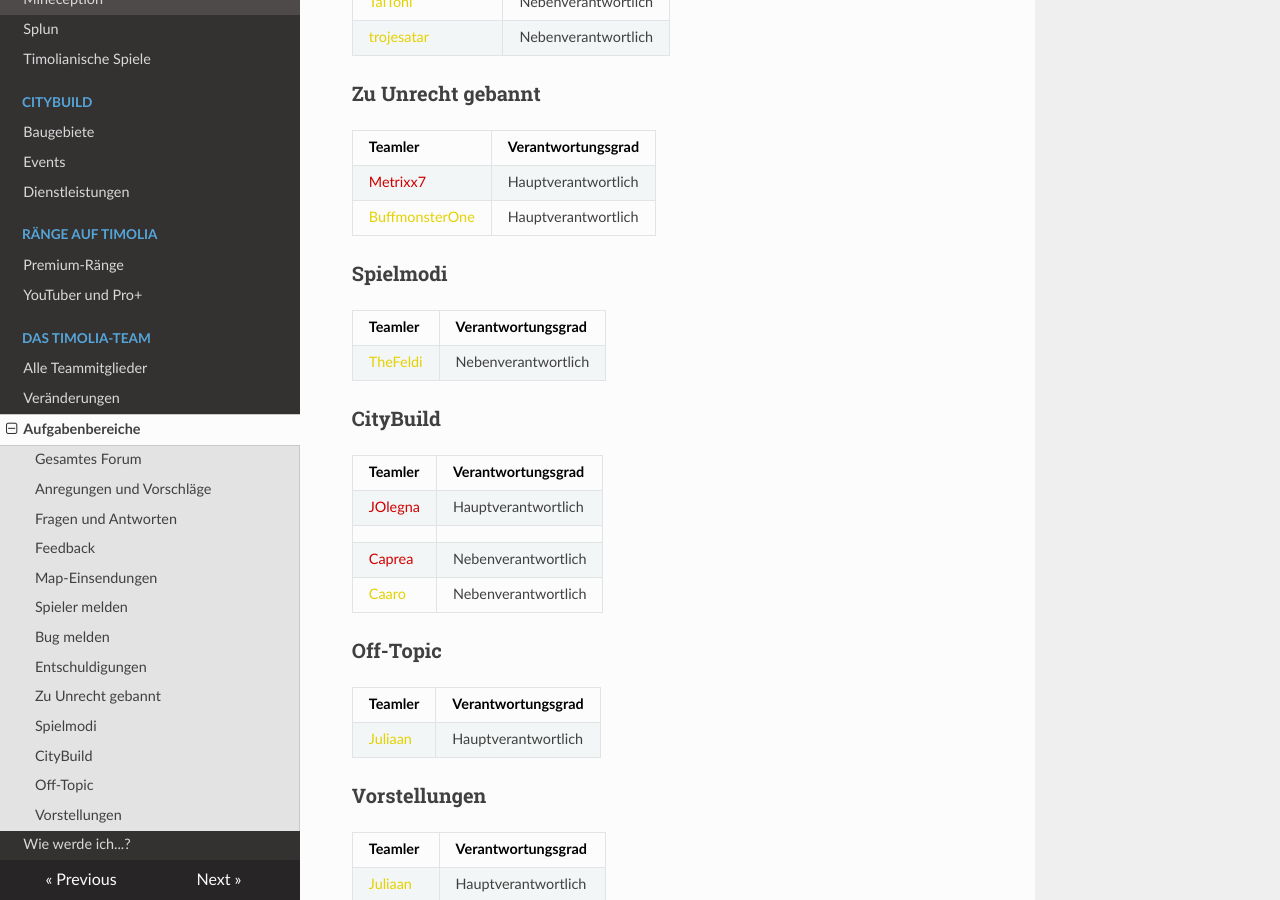
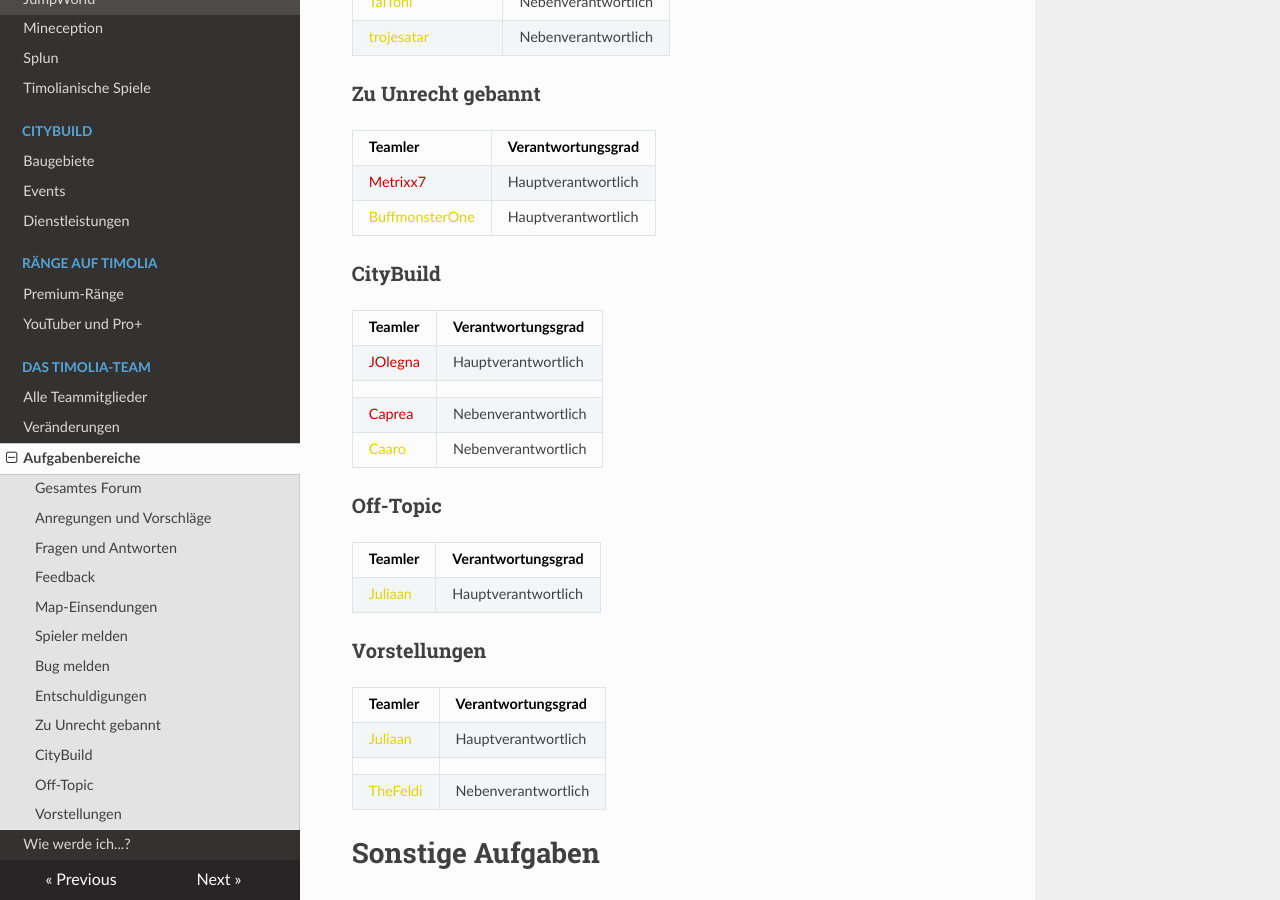
Before and after one commit to TimoliaDE/HowTo, an MkDocs documentation site: the page built from docs/team/responsibilities.md, in a window 1280 px wide and 900 px high, scrolled down 2459 px. Built offline with MkDocs 1.6.1, drawn with Linux system fonts in a browser that asks for light colours; nearby versions of some CDN libraries; old or Windows-style settings are respelled for this version of MkDocs; some of the changed text lies outside the part shown.

Commit message:
Update responsibilities.md

```diff
--- a/docs/team/responsibilities.md
+++ b/docs/team/responsibilities.md
@@ -87,11 +87,6 @@ Die Verantwortlichen für das gesamte Forum kümmern sich sowohl um den Aufbau d
 |<span style="color:#CF0101">Metrixx7</span> | Hauptverantwortlich |
 |<span style="color:#E4D100">BuffmonsterOne</span> | Hauptverantwortlich |
 
-###<strong>Spielmodi</strong>
-| Teamler | Verantwortungsgrad |
-| ------ | ------ |
-|<span style="color:#E4D100">TheFeldi</span> | Nebenverantwortlich |
-
 ###<strong>CityBuild</strong>
 | Teamler | Verantwortungsgrad |
 | ------ | ------ |
@@ -169,6 +164,8 @@ Für einen ständigen Support und Content auf Twitter und anderen sozialen Medie
 |<span style="color:#E4D100">Juliaan</span> | Twitter NV |
 |<span style="color:#E4D100">trojesatar</span> | YouTube HV |
 |<span style="color:#00646F">JukPlays</span> | Bauteam-Twitter HV |
+|<span style="color:#00646F">GameZter</span> | Bauteam-Twitter NV |
+|<span style="color:#00646F">xnulix</span> | Bauteam-Twitter NV |
 
 ###<strong>TeamSpeak</strong>
 Der Teamspeak von Timolia ist unter ts.timolia.de zu erreichen. Er wird betreut von diesen Teamlern.
```
